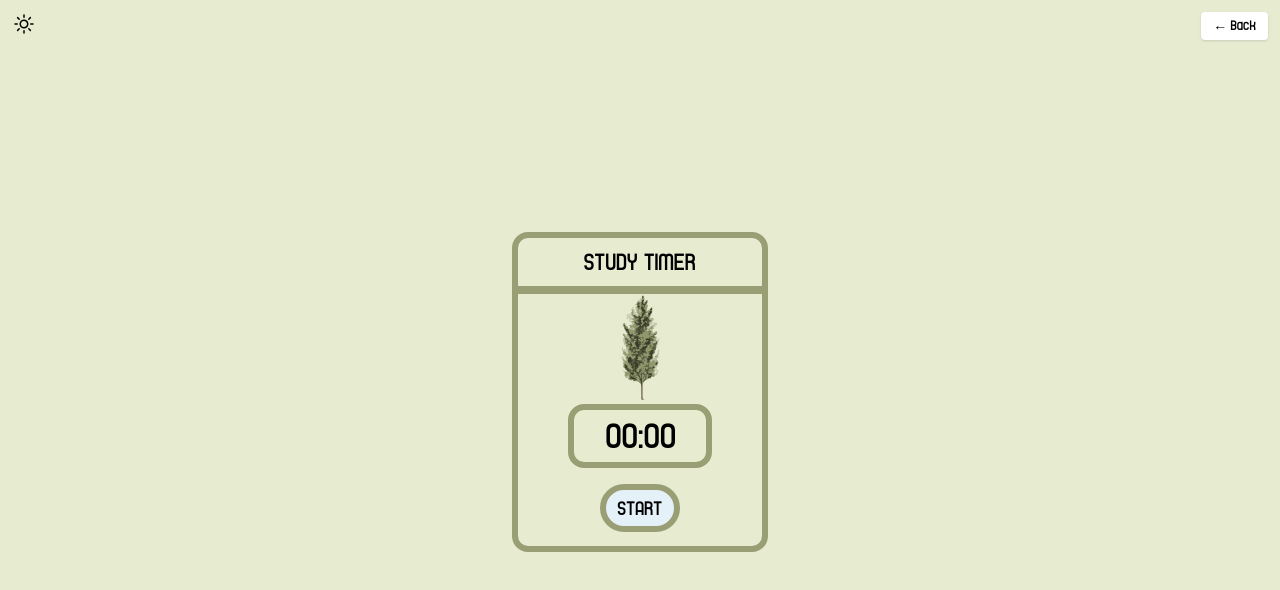
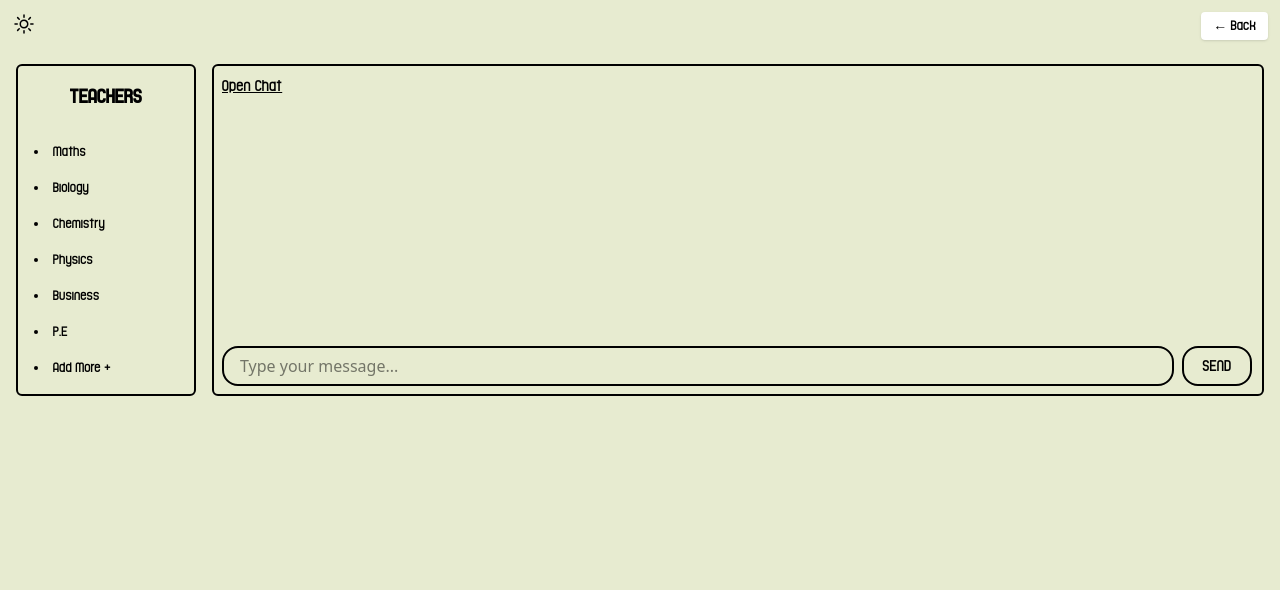
Before and after one commit to AdityaGarg1165/tanishk, a Next.js app: page /teacher in a window 1280 px wide. Shown: the top 590 px of the page. Built offline with nearby package versions, Linux system fonts and the light colour scheme.

Commit message:
teacher page

```diff
--- a/app/page.jsx
+++ b/app/page.jsx
@@ -180,15 +180,34 @@ export default function TablePage() {
 
         {/* Footer Icons with Buttons */}
         <div className="flex justify-center flex-wrap gap-4 max-w-[90%] mt-4">
-          <motion.img
+        <motion.div
             key={theme}
-            src={`/${themes[theme].l}.png`}
-            className="max-w-[30%] h-auto"
-            alt=""
+            className="relative max-w-[30%]"
             initial={{ opacity: 0 }}
             animate={{ opacity: 1 }}
-            transition={{ duration: 0.8, delay: 2 }}
-          />
+            transition={{ duration: 0.8, delay: 2.4 }}
+          >
+            <img
+              src={`/${themes[theme].l}.png`}
+              className="w-full h-auto"
+              alt=""
+            />
+            <div
+              className="absolute bottom-0 left-0 w-12 h-12 cursor-pointer"
+              onClick={() => router.push("/planner")}
+              title="Go to Planner"
+            />
+            <div
+              className="absolute top-1 left-2 w-12 h-12 cursor-pointer"
+              onClick={() => router.push("/timer")}
+              title="Go to Planner"
+            />
+            <div
+              className="absolute top-12 left-5 w-12 h-12 cursor-pointer "
+              onClick={() => router.push("/teacher")}
+              title="Go to Tracker"
+            />
+          </motion.div>
           <motion.img
             key={theme}
             src={`/${themes[theme].m}.png`}
--- a/app/teacher/page.jsx
+++ b/app/teacher/page.jsx
@@ -8,25 +8,24 @@ export default function Planner() {
   const [theme, setTheme] = useState("trees");
   const [isRunning, setIsRunning] = useState(false);
   const [seconds, setSeconds] = useState(0);
+  const [input, setInput] = useState("");
+  const [messages, setMessages] = useState([]);
 
   const themes = {
-    trees: { timer: "#999e75", bg: "#e7ebd0", border: "#8b906f",img:"yellow_tree.png" },
-    ocean: { timer: "#a1c3d4", bg: "#e2f4f8", border: "#6f7f90",img:"blue_fish.png" },
-    sand: { timer: "#d1b38d", bg: "#efd5b4", border: "#8f7f6f",img:"sand_wheel.png" },
+    trees: { timer: "#999e75", bg: "#e7ebd0", border: "#8b906f", img: "yellow_tree.png" },
+    ocean: { timer: "#a1c3d4", bg: "#e2f4f8", border: "#6f7f90", img: "blue_fish.png" },
+    sand: { timer: "#d1b38d", bg: "#efd5b4", border: "#8f7f6f", img: "sand_wheel.png" },
   };
 
   useEffect(() => {
     const thm = localStorage.getItem("theme");
-    if (!thm) return;
-    setTheme(thm);
+    if (thm) setTheme(thm);
   }, []);
 
   useEffect(() => {
     let interval;
     if (isRunning) {
-      interval = setInterval(() => {
-        setSeconds(prev => prev + 1);
-      }, 1000);
+      interval = setInterval(() => setSeconds(prev => prev + 1), 1000);
     }
     return () => clearInterval(interval);
   }, [isRunning]);
@@ -37,9 +36,15 @@ export default function Planner() {
     return `${mins}:${secs}`;
   };
 
+  const handleSend = () => {
+    if (!input.trim()) return;
+    setMessages(prev => [...prev, input]);
+    setInput("");
+  };
+
   return (
     <div
-      className="flex justify-center items-center min-h-screen w-full relative overflow-hidden"
+      className="min-h-screen w-full relative overflow-hidden"
       style={{ backgroundColor: themes[theme].bg }}
     >
       {/* Back Button */}
@@ -70,7 +75,7 @@ export default function Planner() {
           stroke="currentColor"
           className="size-6 cursor-pointer"
           onClick={() =>
-            document.getElementById("theme-menu").classList.toggle("hidden")
+            document.getElementById("theme-menu")?.classList.toggle("hidden")
           }
         >
           <path
@@ -90,7 +95,7 @@ export default function Planner() {
               onClick={() => {
                 setTheme(t);
                 localStorage.setItem("theme", t);
-                document.getElementById("theme-menu").classList.add("hidden");
+                document.getElementById("theme-menu")?.classList.add("hidden");
               }}
             >
               {t.charAt(0).toUpperCase() + t.slice(1)}
@@ -99,66 +104,56 @@ export default function Planner() {
         </div>
       </motion.div>
 
-      {/* Main Content */}
-      <motion.div
-        key={theme}
-        className="flex flex-col items-center gap-4 w-full max-w-screen-md px-4"
-        initial={{ opacity: 0 }}
-        animate={{ opacity: 1 }}
-        transition={{ duration: 0.8, delay: 0.5 }}
-      >
-        {/* Study Timer Box */}
-        <motion.div
-          style={{ border: `6px solid ${themes[theme].timer}` }}
-          className="w-64 h-80 rounded-2xl flex flex-col items-center"
+      {/* Main Layout */}
+      <div className="flex flex-col md:flex-row gap-4 p-4 pt-16">
+        {/* Teacher List */}
+        <div
+          className="border-2 p-4 rounded-md w-full md:w-[180px] flex-shrink-0"
+          style={{ fontFamily: "Toon Around" }}
         >
-          <h1
-            className="text-2xl text-center mt-2"
-            style={{ fontFamily: "Toon Around" }}
-          >
-            STUDY TIMER
+          <h1 className="text-center font-bold text-xl">TEACHERS</h1>
+          <ul className="flex flex-col gap-4 mt-8 list-disc list-inside text-sm">
+            <li>Maths</li>
+            <li>Biology</li>
+            <li>Chemistry</li>
+            <li>Physics</li>
+            <li>Business</li>
+            <li>P.E</li>
+            <li>Add More +</li>
+          </ul>
+        </div>
+
+        {/* Chatbox */}
+        <div className="border-2 flex-1 flex flex-col rounded-md max-h-[85vh]">
+          <h1 className="ml-2 mt-2 underline" style={{ fontFamily: "Toon Around" }}>
+            Open Chat
           </h1>
-          <div
-            className="divider w-full h-2 mt-2"
-            style={{ backgroundColor: themes[theme].timer }}
-          ></div>
-          {theme === "ocean" ?
-          <img className={`w-18 rotate-90`} src={`/${themes[theme].img}`} alt="" />
-          :
+          <div className="flex-1 overflow-auto p-2 space-y-2">
+            {messages.map((msg, idx) => (
+              <div key={idx} className="bg-white rounded p-2 shadow w-fit max-w-[80%]">
+                {msg}
+              </div>
+            ))}
+          </div>
+          <div className="flex p-2 gap-2 items-center">
+  <input
+    value={input}
+    onChange={(e) => setInput(e.target.value)}
+    type="text"
+    className="w-full sm:w-[calc(100%-80px)] rounded-2xl border-2 h-10 px-4"
+    placeholder="Type your message..."
+  />
+  <button
+    onClick={handleSend}
+    className="w-[70px] rounded-2xl border-2 h-10 flex items-center justify-center"
+    style={{ fontFamily: "Toon Around" }}
+  >
+    SEND
+  </button>
+</div>
 
-            <img className={`w-14`} src={`/${themes[theme].img}`} alt="" />
-
-        }
-          <div
-            className="w-36 h-16 mt-1 rounded-2xl"
-            style={{ border: `6px ${themes[theme].timer} solid` }}
-          >
-            <h1
-              className="text-4xl ml-8 mt-1.5"
-              style={{ fontFamily: "Toon Around" }}
-            >
-              {formatTime(seconds)}
-            </h1>
-          </div>
-          <div
-            className="w-20 h-12 mt-4 bg-[#e4f1f9] rounded-3xl flex items-center justify-center cursor-pointer"
-            style={{ border: `6px ${themes[theme].timer} solid` }}
-            onClick={() => setIsRunning((prev) => !prev)}
-          >
-            <h1
-              style={{ fontFamily: "Toon Around" }}
-              className="text-xl"
-            >
-              {isRunning ? "STOP" : "START"}
-            </h1>
-          </div>
-        </motion.div>
-
-        {/* Other Planner Content */}
-        <div className="overflow-x-auto w-full">
-          {/* Add more planner stuff here if needed */}
         </div>
-      </motion.div>
+      </div>
     </div>
   );
 }
--- a/app/timer/page.jsx
+++ b/app/timer/page.jsx
@@ -156,7 +156,7 @@ export default function Planner() {
 
         {/* Other Planner Content */}
         <div className="overflow-x-auto w-full">
-          {/* Add more planner stuff here if needed */}
+
         </div>
       </motion.div>
     </div>
```
Also changed, not shown: 1 other file (tests, documents, lock files or other folders).
